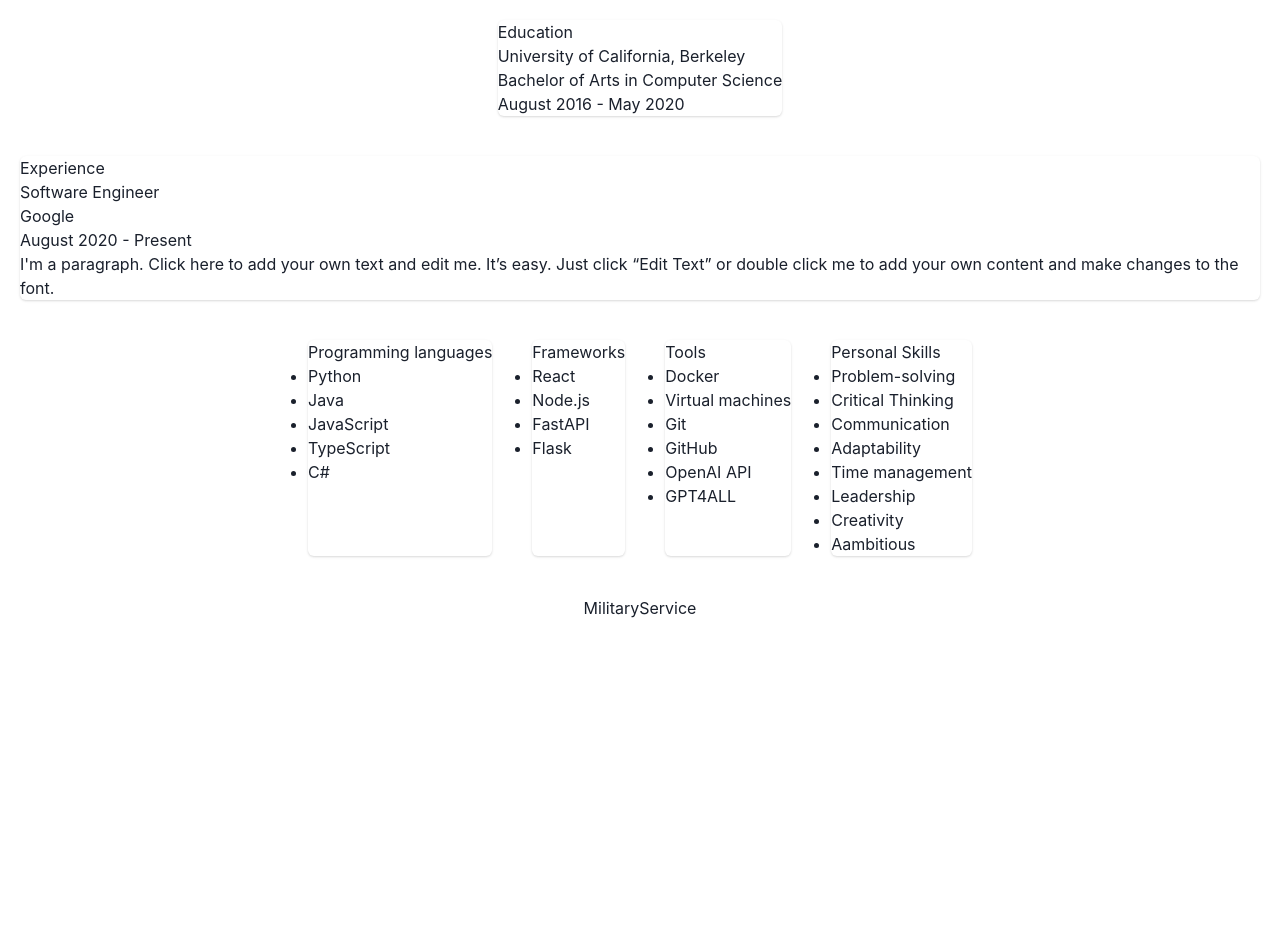
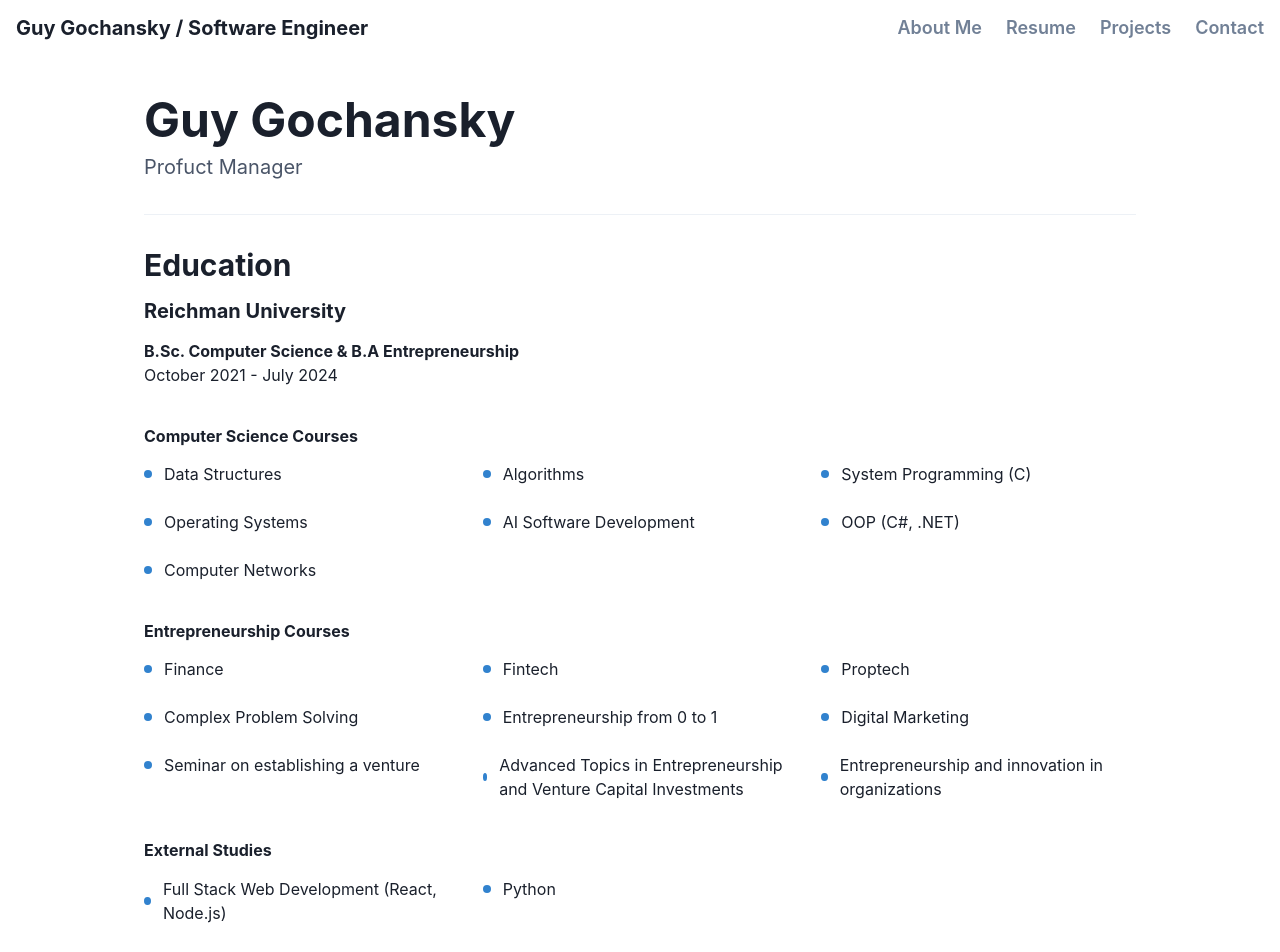
Before and after one commit to guhan1584/Portfolio, a React (Vite) app in the folder Personal-Website/: page /resume in a window 1280 px wide. Shown: the top 952 px of the page. Before the commit the page ends 800 px from the top, so only its background shows below. Built offline with nearby package versions, Linux system fonts and the light colour scheme.

Commit message:
Refactoring - layout

```diff
--- a/Personal-Website/src/components/ProfileSection.tsx
+++ b/Personal-Website/src/components/ProfileSection.tsx
@@ -1,11 +1,11 @@
-import { Box, Flex, IconButton, Image, Text } from "@chakra-ui/react";
+import { Box, Flex } from "@chakra-ui/react";
 import Hero from "./Hero";
 import IntroSection from "./IntroSection";
 
 const ProfileSection = () => {
   return (
     <Flex direction={"row"} justifyContent={"center"} alignItems={"center"}>
-      <Box marginLeft={150}>
+      <Box marginLeft={250}>
         <Hero />
       </Box>
 
--- a/Personal-Website/src/components/resume/Education.tsx
+++ b/Personal-Website/src/components/resume/Education.tsx
@@ -1,14 +1,147 @@
-import { Card } from "@chakra-ui/react";
+import {
+  Box,
+  Card,
+  Grid,
+  GridItem,
+  Heading,
+  HStack,
+  ListItem,
+  Spacer,
+  Text,
+  UnorderedList,
+  VStack,
+} from "@chakra-ui/react";
 import React from "react";
 
+interface EducationProps {
+  school: string;
+  degree: string;
+  startDate: string;
+  endDate: string;
+  computerScienceCourses: string[];
+  entrepreneurshipCourses: string[];
+  externalStudies: string[];
+  extracurriculars: string[];
+}
+
 const Education = () => {
+  const myEducation: EducationProps[] = [
+    {
+      school: "Reichman University",
+      degree: "B.Sc. Computer Science & B.A Entrepreneurship",
+      startDate: "October 2021",
+      endDate: "July 2024",
+      computerScienceCourses: [
+        "Data Structures",
+        "Algorithms",
+        "System Programming (C)",
+        "Operating Systems",
+        "AI Software Development",
+        "OOP (C#, .NET)",
+        "Computer Networks",
+      ],
+      entrepreneurshipCourses: [
+        "Finance",
+        "Fintech",
+        "Proptech",
+        "Complex Problem Solving",
+        "Entrepreneurship from 0 to 1",
+        "Digital Marketing",
+        "Seminar on establishing a venture",
+        "Advanced Topics in Entrepreneurship and Venture Capital Investments",
+        "Entrepreneurship and innovation in organizations",
+      ],
+      externalStudies: [
+        "Full Stack Web Development (React, Node.js)",
+        "Python",
+      ],
+      extracurriculars: ["Leaders Club member - 1 semester"],
+    },
+  ];
   return (
-    <Card>
-      <h1>Education</h1>
-      <h2>University of California, Berkeley</h2>
-      <h3>Bachelor of Arts in Computer Science</h3>
-      <h4>August 2016 - May 2020</h4>
-    </Card>
+    // <VStack spacing={4} align={"stretch"}>
+    <Box>
+      <Heading as="h2" size="lg" mb={4}>
+        Education
+      </Heading>
+
+      {myEducation.map((edu, index) => (
+        <Box key={index} mb={8}>
+          <Heading as="h3" size="md" mb={4}>
+            {edu.school}
+          </Heading>
+          <Text fontWeight="bold">{edu.degree}</Text>
+          <Text>
+            {edu.startDate} - {edu.endDate}
+          </Text>
+          <Spacer padding={3} />
+          {/* Display Computer Science Courses */}
+          <Heading paddingBottom={2} as="h4" size="sm" mt={4} mb={2}>
+            Computer Science Courses
+          </Heading>
+          <Grid
+            // backgroundColor={"lightblue"}
+            templateColumns="repeat(3, 1fr)"
+            gap={6}
+          >
+            {edu.computerScienceCourses.map((course, i) => (
+              <GridItem key={i}>
+                <HStack spacing={3}>
+                  <Box w={2} h={2} bg="blue.500" borderRadius="50%" />
+                  <Text>{course}</Text>
+                </HStack>
+              </GridItem>
+            ))}
+          </Grid>
+          <Spacer padding={3} />
+          {/* Display Entrepreneurship Courses */}
+          <Heading paddingBottom={2} as="h4" size="sm" mt={4} mb={2}>
+            Entrepreneurship Courses
+          </Heading>
+          <Grid templateColumns="repeat(3, 1fr)" gap={6}>
+            {edu.entrepreneurshipCourses.map((course, i) => (
+              <GridItem key={i}>
+                <HStack spacing={3}>
+                  <Box w={2} h={2} bg="blue.500" borderRadius="50%" />
+                  <Text>{course}</Text>
+                </HStack>
+              </GridItem>
+            ))}
+          </Grid>
+          <Spacer padding={3} />
+          {/* Display External Studies */}
+          <Heading paddingBottom={2} as="h4" size="sm" mt={4} mb={2}>
+            External Studies
+          </Heading>
+          <Grid templateColumns="repeat(3, 1fr)" gap={6}>
+            {edu.externalStudies.map((study, i) => (
+              <GridItem key={i}>
+                <HStack spacing={3}>
+                  <Box w={2} h={2} bg="blue.500" borderRadius="50%" />
+                  <Text>{study}</Text>
+                </HStack>
+              </GridItem>
+            ))}
+          </Grid>
+          <Spacer padding={3} />
+          {/* Display Extracurricular Activities */}
+          <Heading paddingBottom={2} as="h4" size="sm" mt={4} mb={2}>
+            Extracurricular Activities
+          </Heading>
+          <Grid templateColumns="repeat(3, 1fr)" gap={6}>
+            {edu.extracurriculars.map((activity, i) => (
+              <GridItem key={i}>
+                <HStack spacing={3}>
+                  <Box w={2} h={2} bg="blue.500" borderRadius="50%" />
+                  <Text>{activity}</Text>
+                </HStack>
+              </GridItem>
+            ))}
+          </Grid>
+        </Box>
+      ))}
+    </Box>
+    // </VStack>
   );
 };
 
--- a/Personal-Website/src/pages/HomePage.tsx
+++ b/Personal-Website/src/pages/HomePage.tsx
@@ -1,14 +1,9 @@
-import { Box, Grid, GridItem } from "@chakra-ui/react";
-import NavBar from "../components/NavBar";
+import { Grid, GridItem } from "@chakra-ui/react";
 import ProfileSection from "../components/ProfileSection";
-import Footer from "../components/Footer";
 
 const HomePage = () => {
   return (
     <Grid templateRows="auto 1fr auto" h="100vh" p="20px" gap={4}>
-      <GridItem>
-        <NavBar />
-      </GridItem>
       <GridItem
         display={"flex"}
         alignItems={"center"}
@@ -16,9 +11,6 @@ const HomePage = () => {
       >
         <ProfileSection />
       </GridItem>
-      <GridItem>
-        <Footer />
-      </GridItem>
     </Grid>
   );
 };
--- /dev/null
+++ b/Personal-Website/src/pages/Layout.tsx
@@ -0,0 +1,18 @@
+import NavBar from "../components/NavBar";
+import { Box } from "@chakra-ui/react";
+import { Outlet } from "react-router-dom";
+import Footer from "../components/Footer";
+
+const Layout = () => {
+  return (
+    <>
+      <NavBar />
+      <Box>
+        <Outlet />
+      </Box>
+      <Footer />
+    </>
+  );
+};
+
+export default Layout;
--- a/Personal-Website/src/pages/Resume.tsx
+++ b/Personal-Website/src/pages/Resume.tsx
@@ -1,4 +1,12 @@
-import { Box, Flex } from "@chakra-ui/react";
+import {
+  Box,
+  Container,
+  Divider,
+  Flex,
+  Heading,
+  Text,
+  VStack,
+} from "@chakra-ui/react";
 import Education from "../components/resume/Education";
 import Experience from "../components/resume/Experience";
 import Skills from "../components/resume/Skills";
@@ -25,10 +33,21 @@ interface ResumeProps {
 
 const Resume = () => {
   return (
-    <Flex direction={"column"} alignItems={"center"} justifyContent={"center"}>
-      <Box padding={5}>
+    <Container maxW={"container.lg"} py={10}>
+      <VStack spacing={8} align={"stretch"}>
+        <Box>
+          <Heading as={"h1"} size={"2xl"} mb={2}>
+            Guy Gochansky
+          </Heading>
+          <Text fontSize={"xl"} color={"gray.600"}>
+            Profuct Manager
+          </Text>
+        </Box>
+
+        <Divider />
+
         <Education />
-      </Box>
+
         <Box padding={5}>
           <Experience />
         </Box>
@@ -38,7 +57,8 @@ const Resume = () => {
         <Box padding={5}>
           <MilitaryService />
         </Box>
-    </Flex>
+      </VStack>
+    </Container>
   );
 };
 
--- a/Personal-Website/src/router.tsx
+++ b/Personal-Website/src/router.tsx
@@ -2,16 +2,29 @@ import { createBrowserRouter } from "react-router-dom";
 import HomePage from "./pages/HomePage";
 import Resume from "./pages/Resume";
 import Projects from "./pages/Projects";
+import Layout from "./pages/Layout";
 
 const router = createBrowserRouter([
   {
     path: "/",
-    element: <HomePage />,
-    children: [],
+    element: <Layout />,
+    children: [
+      {
+        index: true,
+        element: <HomePage />,
+      },
+      {
+        path: "/resume",
+        element: <Resume />,
+      },
+    ],
   },
+  // {
+  //   path: "/",
+  //   element: <HomePage />,
+  //   children: [],
+  // }
   {
-    path: "/resume",
-    element: <Resume />,
     children: [],
   },
   {
```
Lines whose indentation alone changed are shown as unchanged.
